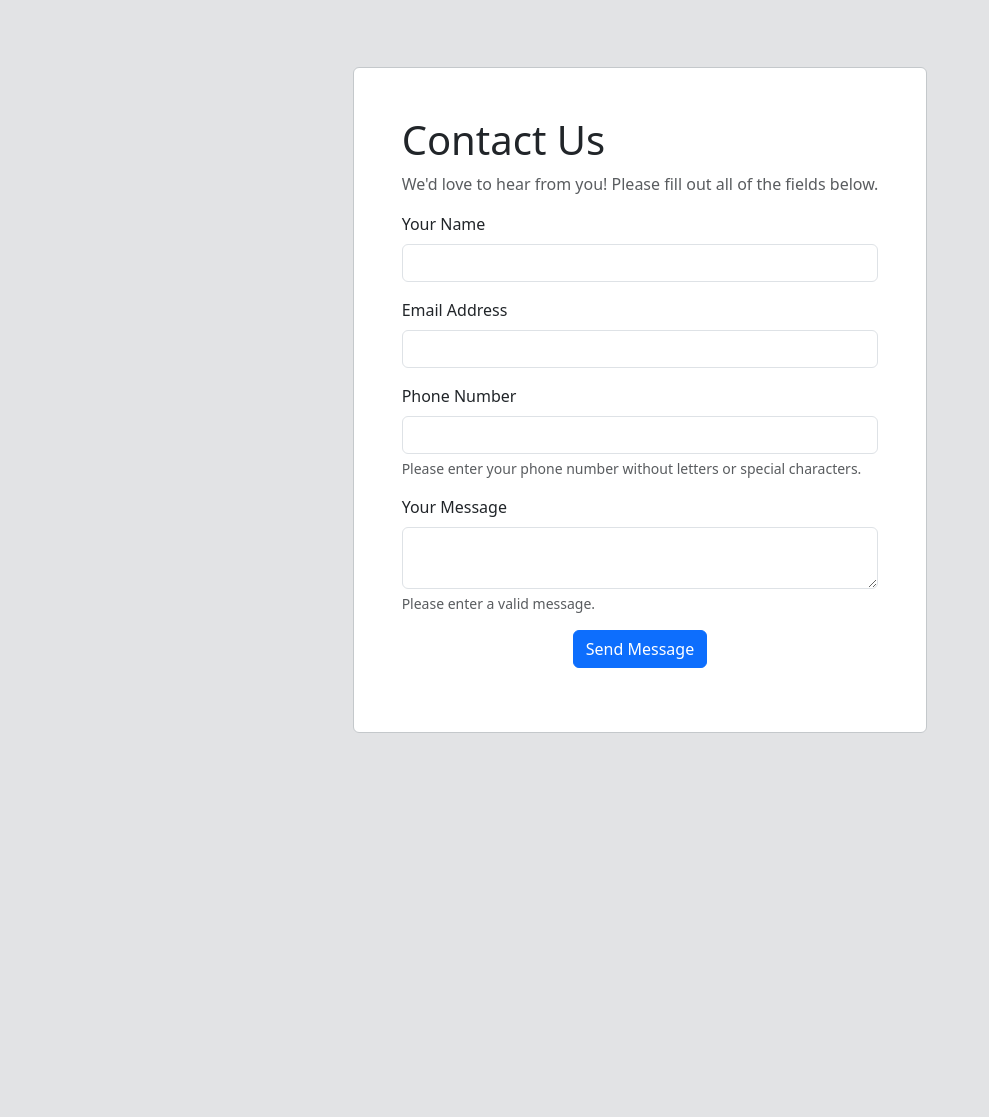
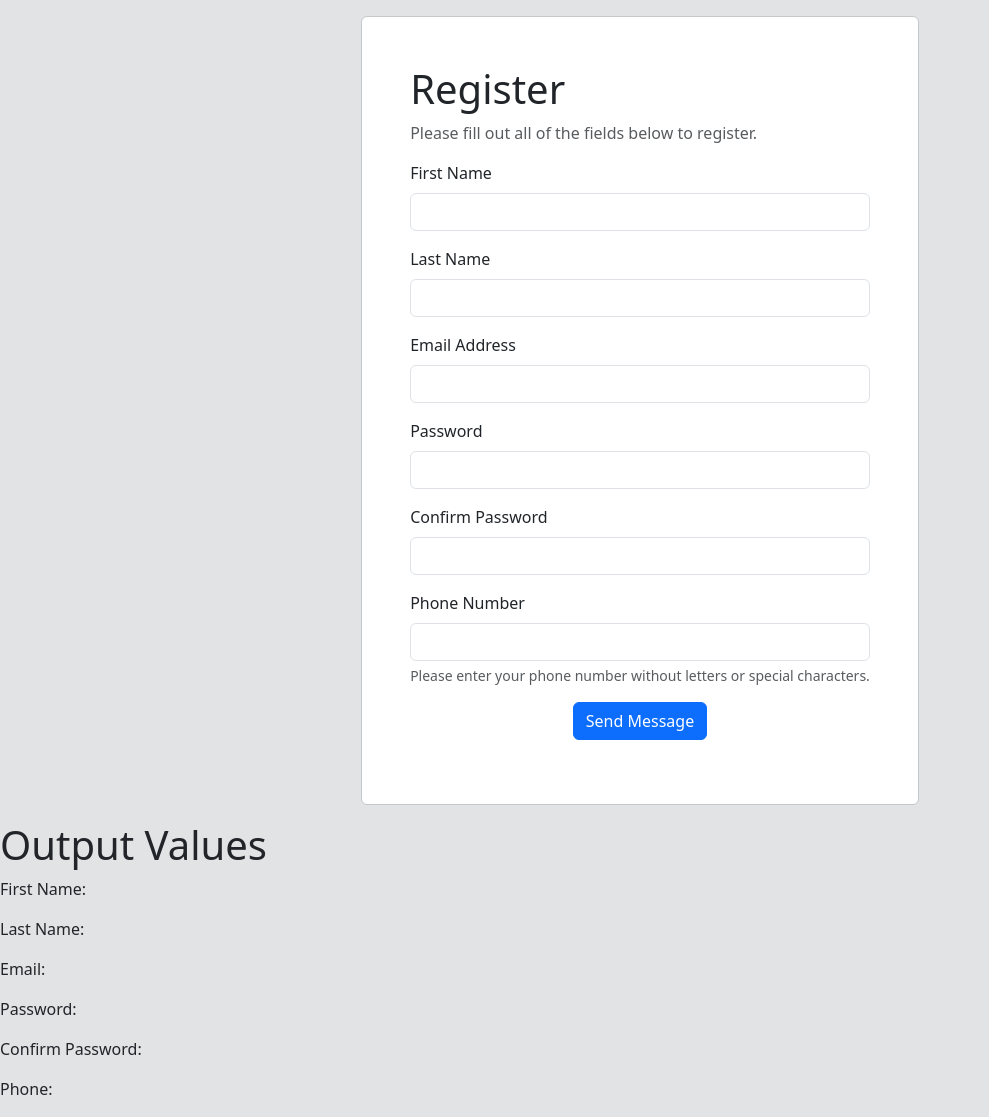
Before and after one commit to Darshil027/StrawberryFields, a PHP site: page /login-register.php in a window 1280 px wide. Shown: the whole page, without its empty margins (0-989 px from the left). Before the commit the page ends 800 px from the top, so only its background shows below. Run offline with PHP 8.4, Linux system fonts and the light colour scheme.

Commit message:
Updated Login Register form to accept Password, Confirm Password Field

```diff
--- a/login-register.php
+++ b/login-register.php
@@ -1,42 +1,53 @@
 <?php
-    // Initialising Variables
-    // $var_name = (Condition) ? (Then) : (Else/Default);
 
-$name = (isset($_GET['submit'])) ? trim($_GET['name']) : "";
-$email = (isset($_GET['submit'])) ? trim($_GET['email']) : "";
-$phone = (isset($_GET['submit'])) ? trim($_GET['phone']) : "";
-$comments = (isset($_GET['submit'])) ? trim($_GET['comments']) : "";
+$first_name = (isset($_POST['submit'])) ? trim($_POST['first-name']) : "";
+$last_name = (isset($_POST['submit'])) ? trim($_POST['last-name']) : "";
+$email = (isset($_POST['submit'])) ? trim($_POST['email']) : "";
+$password = (isset($_POST['submit'])) ? trim($_POST['password']) : "";
+$confirm_password = (isset($_POST['submit'])) ? trim($_POST['confirm-password']) : "";
+$phone = (isset($_POST['submit'])) ? trim($_POST['phone']) : "";
+
 
 // Message Variables
-$message_name = "";
+$message_first_name = "";
+$message_last_name = "";
 $message_email = "";
 $message_phone = "";
-$message_comments = "";
+$message_password = "";
+$message_confirm_password = "";
 $message_pass = "";
 
 // Initialisation for our boolean (when the user has not touched the submit button yet!)
 $form_good = null;
 
-if(isset($_GET['submit'])) {
+if (isset($_POST['submit'])) {
     // This boolean will keep track of whether or not we've passed validation.
     $form_good = TRUE;
 
-    // NAME VALIDATION
-    if ($name == "") {
-        $message_name = "<p>Please enter your name.</p>";
+    // First Name Validation
+    if ($first_name == "") {
+        $message_first_name = "<p>Please enter your first name.</p>";
         $form_good = FALSE;
     }
     // If the input is NOT null (the user typed something), we'll sanitise it.
     else {
-        $name = filter_var($name, FILTER_SANITIZE_STRING);
+        $first_name = filter_var($first_name, FILTER_SANITIZE_STRING);
     }
-    if ($name == FALSE) {
-        $message_name = "<p>Please enter a valid name.</p>";
+    if ($first_name == FALSE) {
+        $message_first_name = "<p>Please enter a valid first name.</p>";
         $form_good = FALSE;
     }
-    // Let's check to see if there is a space! We want a full (first and last) name.
-    if (strpos($name, " ") == false) {
-        $message_name = "<p>Please enter your full (first and last) name.</p>";
+    // Last Name Validation
+    if ($last_name == "") {
+        $message_last_name = "<p>Please enter your last name.</p>";
+        $form_good = FALSE;
+    }
+    // If the input is NOT null (the user typed something), we'll sanitise it.
+    else {
+        $last_name = filter_var($last_name, FILTER_SANITIZE_STRING);
+    }
+    if ($last_name == FALSE) {
+        $message_last_name = "<p>Please enter a valid last name.</p>";
         $form_good = FALSE;
     }
 
@@ -67,7 +78,7 @@
             $message_email = "<p>Please enter a valid email address, including an @ and a top-level domain.</p>";
             $form_good = FALSE;
         }
-                // http://data.iana.org/TLD/tlds-alpha-by-domain.txt
+
     }
 }
 
@@ -101,29 +112,8 @@
     }
 }
 
-    // COMMENTS / MESSAGE
-    if ($comments == "") {
-        $message_comments = "<p>Please enter your message above.</p>";
-        $form_good = FALSE;
-    } else {
-        // This will strip out any ASCII characters with a value below 32.
-        // https://www.rapidtables.com/code/text/ascii-table.html
-        $comments = filter_var($comments, FILTER_SANITIZE_SPECIAL_CHARS);
-    }
-    if ($comments == false) {
-        $message_comments = "<p>Please enter a valid message.</p>";
-        $form_good = FALSE;
-    } else {
-        $comments = filter_var($comments, FILTER_SANITIZE_STRING);
-    }
-    if ($comments == false) {
-        $message_comments = "<p>Please enter a valid message.</p>";
-        $form_good = FALSE;
-    }
-
-    // If the user passes our gauntlet of validation tests, we'll echo out a celebratory message.
 if ($form_good == TRUE) {
-        $message_pass = "<p>All fields have passed validation. Congratulations!</p>";
+    $message_pass = "<p>Congratulations you have sucessfully registered!</p>";
 }
 
 
@@ -131,50 +121,75 @@
 
 <!doctype html>
 <html lang="en">
+
 <head>
     <meta charset="utf-8">
     <meta name="viewport" content="width=device-width, initial-scale=1">
     <title>PHP Form Validation</title>
-    <link href="https://cdn.jsdelivr.net/npm/bootstrap@5.3.0-alpha1/dist/css/bootstrap.min.css" rel="stylesheet" integrity="sha384-GLhlTQ8iRABdZLl6O3oVMWSktQOp6b7In1Zl3/Jr59b6EGGoI1aFkw7cmDA6j6gD" crossorigin="anonymous">
+    <link href="https://cdn.jsdelivr.net/npm/bootstrap@5.3.0-alpha1/dist/css/bootstrap.min.css" rel="stylesheet"
+        integrity="sha384-GLhlTQ8iRABdZLl6O3oVMWSktQOp6b7In1Zl3/Jr59b6EGGoI1aFkw7cmDA6j6gD" crossorigin="anonymous">
 </head>
+
 <body class="bg-secondary-subtle">
     <main class="d-flex justify-content-center align-items-center min-vh-100 p-3">
         <section class="row">
             <div class="col bg-white rounded p-5 border border-secondary-subtle">
-                <h1 class="fw-light">Contact Us</h1>
-                <p class="text-muted">We'd love to hear from you! Please fill out all of the fields below.</p>
+                <h1 class="fw-light">Register</h1>
+                <p class="text-muted">Please fill out all of the fields below to register.</p>
 
-                <form action="<?php echo htmlspecialchars($_SERVER['PHP_SELF']); ?>" class="my-3">
+                <form action="<?php echo htmlspecialchars($_SERVER['PHP_SELF']); ?>" class="my-3" method="POST">
                     <!-- First & Last Name -->
                     <div class="mb-3">
-                        <label for="name" class="form-label">Your Name</label>
-                        <input id="name" type="text" name="name" aria-describedby="name-help" class="form-control" value="<?php echo $name; ?>">
-                        <div id="name-help" class="form-text">
-                            <?php echo $message_name; ?>
+                        <label for="first-name" class="form-label">First Name</label>
+                        <input id="first-name" type="text" name="first-name" aria-describedby="first-name-help"
+                            class="form-control" value="<?php echo $first_name; ?>">
+                        <div id="first-name-help" class="form-text">
+                            <?php echo $message_first_name; ?>
+                        </div>
+                    </div>
+                    <!-- Last Name  -->
+                    <div class="mb-3">
+                        <label for="last-name" class="form-label">Last Name</label>
+                        <input id="last-name" type="text" name="last-name" aria-describedby="last-name-help"
+                            class="form-control" value="<?php echo $last_name; ?>">
+                        <div id="last-name-help" class="form-text">
+                            <?php echo $message_last_name; ?>
                         </div>
                     </div>
                     <!-- Email Address -->
                     <div class="mb-3">
                         <label for="email" class="form-label">Email Address</label>
-                        <input id="email" name="email" type="text" class="form-control" aria-describedby="email-help" value="<?php echo $email; ?>">
+                        <input id="email" name="email" type="text" class="form-control" aria-describedby="email-help"
+                            value="<?php echo $email; ?>">
                         <div class="form-text" id="email-help">
                             <?php echo $message_email; ?>
+                        </div>
+                    </div>
+                    <!-- Password -->
+                    <div class="mb-3">
+                        <label for="password" class="form-label">Password</label>
+                        <input id="password" name="password" type="password" class="form-control"
+                            aria-describedby="password-help">
+                        <div class="form-text" id="password-help">
+                            <?php echo $message_password; ?>
+                        </div>
+                    </div>
+                        <!-- Confirm Password -->
+                        <div class="mb-3">
+                        <label for="confirm-password" class="form-label">Confirm Password</label>
+                        <input id="confirm-password" name="confirm-password" type="password" class="form-control"
+                            aria-describedby="confirm-password-help">
+                        <div class="form-text" id="confirm-password-help">
+                            <?php echo $message_confirm_password; ?>
                         </div>
                     </div>
                     <!-- Phone Number -->
                     <div class="mb-3">
                         <label for="phone" class="form-label">Phone Number</label>
-                        <input id="phone" name="phone" type="tel" class="form-control" aria-describedby="phone-help" value="<?php echo $phone; ?>">
+                        <input id="phone" name="phone" type="tel" class="form-control" aria-describedby="phone-help"
+                            value="<?php echo $phone; ?>">
                         <div class="form-text" id="phone-help">
                             <?php echo $message_phone; ?>
-                        </div>
-                    </div>
-                <!-- Message / Comments -->
-                    <div class="mb-3">
-                        <label for="comments" class="form-label">Your Message</label>
-                        <textarea id="comments" name="comments" type="text" class="form-control" aria-describedby="comments-help"><?php echo $comments; ?></textarea>
-                        <div class="form-text" id="comments-help">
-                            <?php echo $message_comments; ?>
                         </div>
                     </div>
                     <!-- Submit Button -->
@@ -192,5 +207,13 @@
             </div>
         </section>
     </main>
+    <h1>Output Values</h1>
+	<p>First Name: <?php echo $first_name; ?></p>
+	<p>Last Name: <?php echo $last_name; ?></p>
+	<p>Email: <?php echo $email; ?></p>
+	<p>Password: <?php echo $password; ?></p>
+	<p>Confirm Password: <?php echo $confirm_password; ?></p>
+	<p>Phone: <?php echo $phone; ?></p>
 </body>
+
 </html>
```
Lines whose indentation alone changed are shown as unchanged.
